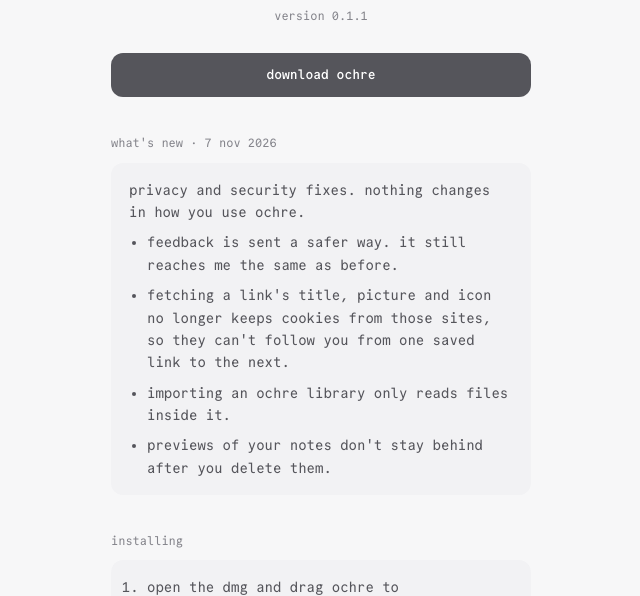
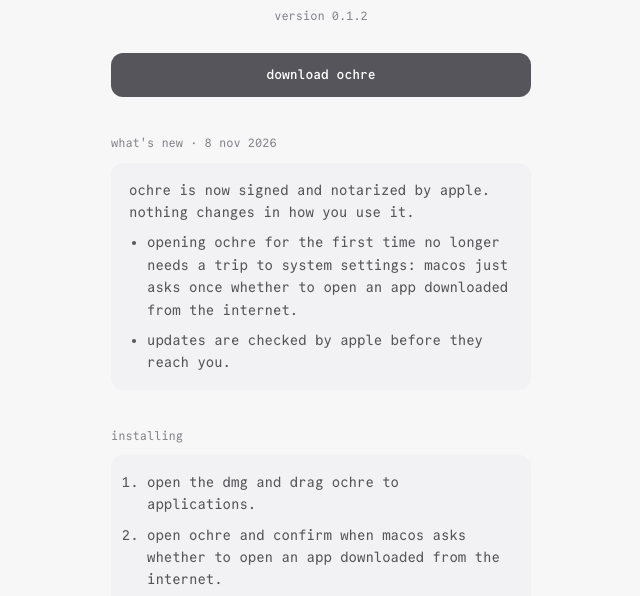
Before and after one commit to base-front/ochre-releases, a plain HTML site: page index.html in a window 1280 px wide. Shown: the part 197-793 px from the top of the page, without its empty margins (319-959 px from the left). Drawn offline with Linux system fonts and the light colour scheme.

Commit message:
Ochre 0.1.2

```diff
--- a/index.html
+++ b/index.html
@@ -45,26 +45,22 @@
 <main>
   <img class="icon" src="icon.png" alt="">
   <h1>ochre</h1>
-  <p class="version">version 0.1.1</p>
-  <a class="download" href="https://github.com/base-front/ochre-releases/releases/download/v0.1.1/Ochre-0.1.1.dmg">download ochre</a>
+  <p class="version">version 0.1.2</p>
+  <a class="download" href="https://github.com/base-front/ochre-releases/releases/download/v0.1.2/Ochre-0.1.2.dmg">download ochre</a>
 
-  <h2>what's new · 7 Nov 2026</h2>
+  <h2>what's new · 8 Nov 2026</h2>
   <div class="box notes">
-    <p>Privacy and security fixes. Nothing changes in how you use Ochre.</p>
+    <p>Ochre is now signed and notarized by Apple. Nothing changes in how you use it.</p>
     <ul>
-      <li>Feedback is sent a safer way. It still reaches me the same as before.</li>
-      <li>Fetching a link's title, picture and icon no longer keeps cookies from those sites, so they can't follow you from one saved link to the next.</li>
-      <li>Importing an Ochre library only reads files inside it.</li>
-      <li>Previews of your notes don't stay behind after you delete them.</li>
+      <li>Opening Ochre for the first time no longer needs a trip to System Settings: macOS just asks once whether to open an app downloaded from the internet.</li>
+      <li>Updates are checked by Apple before they reach you.</li>
     </ul>
   </div>
 
   <h2>installing</h2>
   <ol class="box">
     <li>open the dmg and drag ochre to applications.</li>
-    <li>open ochre. macos says it can’t check the app; click done.</li>
-    <li>go to system settings → privacy &amp; security, scroll down and click open anyway, then confirm.
-      <span class="aside">only needed once.</span></li>
+    <li>open ochre and confirm when macos asks whether to open an app downloaded from the internet.</li>
     <li>that’s it. new versions install by themselves when ochre quits; ochre → check for updates… checks right away.</li>
   </ol>
   <footer><a href="https://github.com/base-front/ochre-releases/releases">all versions</a></footer>
```
Also changed, not shown: appcast.xml (+14 -0 lines).
